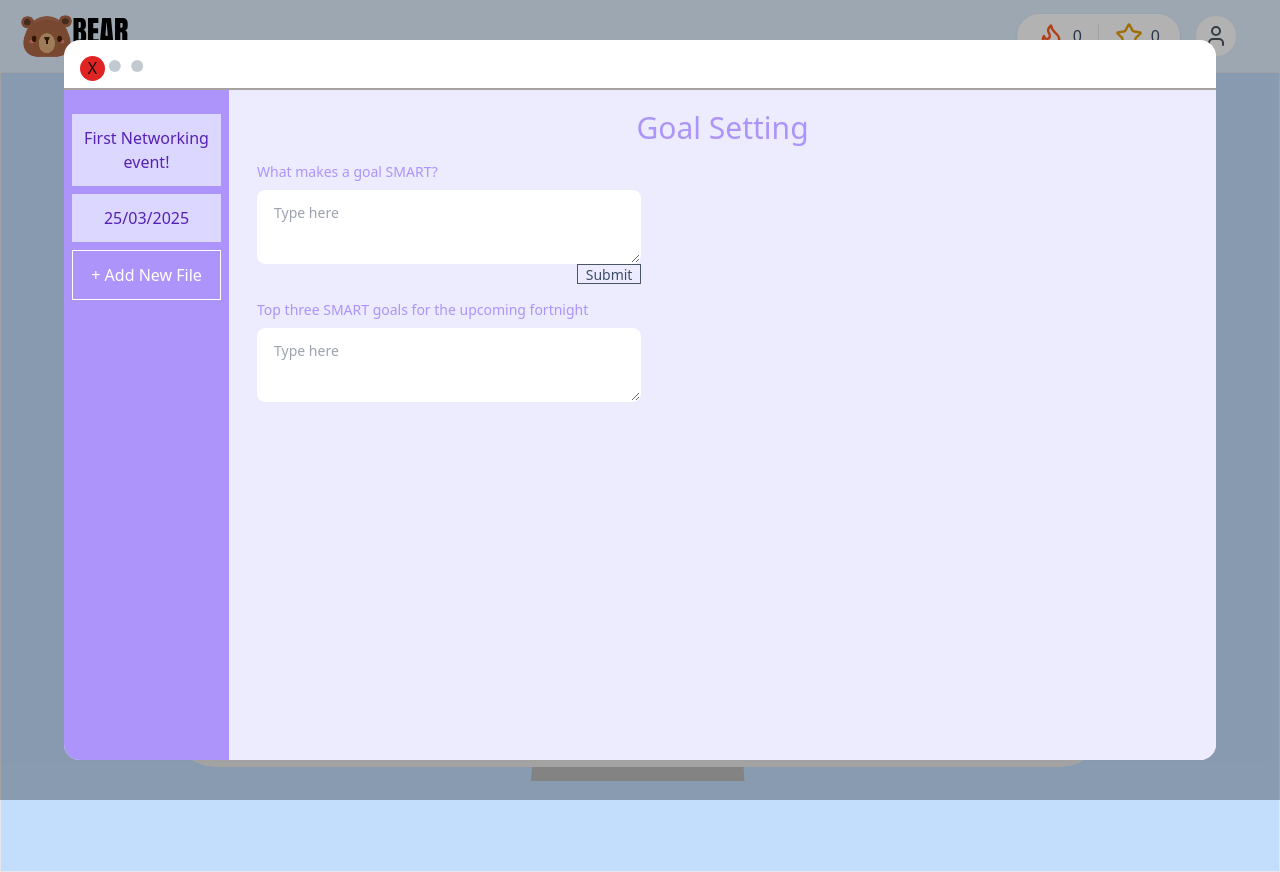
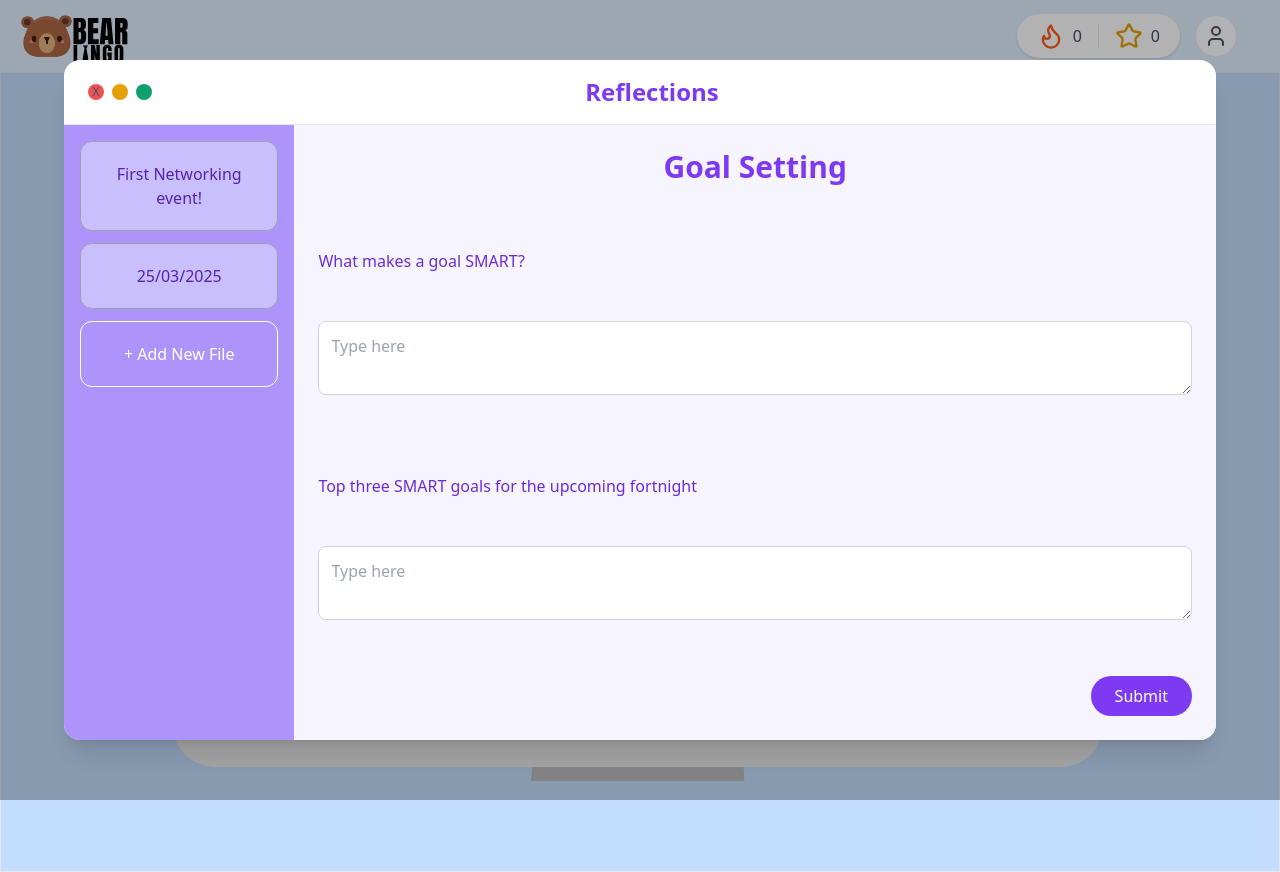
Before and after one commit to unix2dossss/Bearlingo, a React (Vite) app in the folder frontend/: page /Journal in a window 1280 px wide. Both pictures are taken after a click on the button 996 px from the left and 265 px from the top of the page. Built offline with nearby package versions, Linux system fonts and the light colour scheme; no server answers.

Commit message:
Make the file structure + style file in Journal

```diff
--- a/frontend/src/pages/Journal.jsx
+++ b/frontend/src/pages/Journal.jsx
@@ -19,7 +19,7 @@ const Journal = () => {
     ]);
 
     const addAddFile = () => {
-        const folderName = prompt("Enter folder name"); // Simple prompt for folder name
+        const folderName = prompt("Enter folder name");
         return (
             <div className="mockup-window border bg-base-300">
                 <div className="flex justify-center bg-base-200 p-6">
@@ -35,10 +35,10 @@ const Journal = () => {
             <Navbar />
             <div className="bg-blue-200 min-h-screen border">
                 <div className="flex justify-center items-center h-[calc(100vh-65px)]">
-                    {/* side navbar here */}
+                    {/* side navbar will come here */}
                     <div className="flex justify-center items-center">
                         <div className="relative w-3/4">
-                            {/* Full monitor image */}
+                            {/* Monitor here */}
                             <img
                             src={MonitorImage}
                             alt="Monitor"
@@ -69,62 +69,71 @@ const Journal = () => {
                 </div >
 
                 {openFolder && (
-                    <>
                     <div className="fixed inset-0 flex justify-center items-center z-50 bg-black/30">
-                            <div className="relative bg-base-100 mockup-window max-w-6xl w-[90%] h-[90%]"> {/*} border-base-300 */}
-                                <div className="border border-stone-400">
+                        <div className="relative bg-white max-w-6xl w-[90%] h-[85%] rounded-2xl shadow-xl overflow-hidden flex flex-col">
 
+                        {/* Header */}
+                        <div className="flex items-center justify-between px-6 py-4 border-b border-gray-200">
+                            {/* dots */}
+                            <div className="flex gap-2">
                                 <button
-                                        className="flex justify-center rounded-full absolute left-4 top-4 bg-red-600 btn-error w-[25px] h-[25px] "
                                 onClick={() => setOpenFolder(null)}
+                                className="w-4 h-4 rounded-full bg-red-500 hover:bg-red-600 flex items-center justify-center text-gray text-xs"
+                                aria-label="Close"
                                 >
                                     X
                                 </button>
+                                <div className="w-4 h-4 rounded-full bg-yellow-400" />
+                                <div className="w-4 h-4 rounded-full bg-green-500" />
                             </div>
-                                <div className="flex flex-row h-full gap-0">
-                                    <div className="w-[190px] bg-purple-400 h-full p-[8px]">
-                                        <ul className="mt-4 flex flex-col gap-2">
+
+                            {/* Title - Folder */}
+                            <h2 className="text-xl md:text-2xl font-bold text-purple-600 text-center flex-1">
+                                {openFolder.name}
+                            </h2>
+                            <div className="w-10"></div>
+                        </div>
+
+                        {/* Main thing */}
+                        <div className="flex flex-1 overflow-hidden">
+                            {/* sidebar thingy with buttons */}
+                            <div className="w-[20%] bg-purple-400 p-4 flex flex-col gap-3 overflow-y-auto">
                             {openFolder.files.map((file, i) => (
-                                                <button onClick={() => setOpenFile(file)}>
-                                                    {console.log("Opened file: ", file)}
-                                                    <li
+                                <button
                                 key={i}
-                                                        className="flex justify-center p-3 bg-purple-200 text-purple-800 hover:bg-gray-200 cursor-pointer"
+                                onClick={() => setOpenFile(file)}
+                                className="flex justify-center px-3 py-5 bg-purple-300 text-purple-800 rounded-xl hover:bg-purple-200 transition-colors cursor-pointer border border-gray-400"
                                 >
                                 {file}
-                                                    </li>
                                 </button>
-
                             ))}
-                                            <li className="flex justify-center p-3 bg-purple-400 border border-white text-white hover:bg-white hover:text-purple-800 cursor-pointer">
-                                                <button onClick={() => ""} >
+                            <button className="flex justify-center px-3 py-5 bg-purple-400 text-white rounded-xl hover:bg-purple-500 transition-colors border border-white">
                                 + Add New File
                             </button>
-                                            </li>
-                                        </ul>
                             </div>
-                                    {/* Showing a file */}
-                                    <div className="bg-purple-100 w-full">
 
-                                        <h2 className="flex justify-center text-3xl text-purple-400 mt-5">Goal Setting</h2>
-                                        <div className="flex flex-col ml-7">
-                                            <p className="text-purple-400 text-sm mt-4">What makes a goal SMART?</p>
-                                            <textarea placeholder="Type here" className="textarea textarea-neutral mt-2 w-96"></textarea>
-                                            <button className="ml-80 btn-neutral btn-outline border border-gray-600 h-5 w-16 text-sm">Submit</button>
-                                        </div>
-                                        <p className="text-purple-400 text-sm ml-7 mt-4">Top three SMART goals for the upcoming fortnight</p>
-                                        <textarea placeholder="Type here" className="textarea textarea-neutral ml-7 mt-2 w-96"></textarea>
-                                        {openFile && (
-                                            <>
-                                                {console.log("IN OPEN FILE!!!")}
-
-                                            </>
-                                        )}
+                            {/* actual file content + typing area */}
+                            <div className="flex-1 bg-purple-50 p-6 overflow-y-auto flex flex-col justify-between">
+                                <h3 className="text-purple-600 text-3xl font-semibold mb-6 text-center">Goal Setting</h3>
+                                <p className="text-purple-700 mb-2">What makes a goal SMART?</p>
+                                <textarea
+                                    placeholder="Type here"
+                                    className="w-full rounded-lg p-3 border border-gray-300 focus:outline-none focus:ring-2 focus:ring-purple-400 focus:border-transparent mb-4"
+                                />
+                                <p className="text-purple-700 mt-6 mb-2">Top three SMART goals for the upcoming fortnight</p>
+                                <textarea
+                                    placeholder="Type here"
+                                    className="w-full rounded-lg p-3 border border-gray-300 focus:outline-none focus:ring-2 focus:ring-purple-400 focus:border-transparent"
+                                />
+                                <div className="flex justify-end mt-4">
+                                    <button className="bg-purple-600 text-white px-6 py-2 rounded-full hover:bg-purple-700 transition-colors">
+                                        Submit
+                                    </button>
                                 </div>
                             </div>
                         </div>
                         </div>
-                    </>
+                    </div>
                     )}
             </div >
         </>
```
Lines whose indentation alone changed are shown as unchanged.
